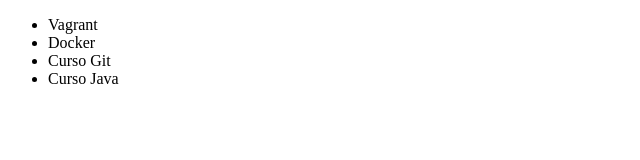
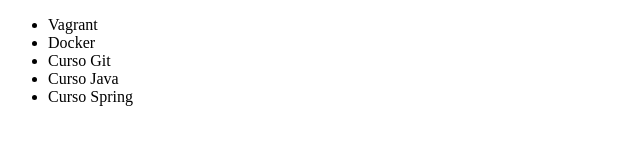
Before and after one commit to jaquemeira/curso-git-alura, a plain HTML site: page index.html in a window 1280 px wide. Shown: the whole page, without its empty margins (0-640 px from the left). Drawn offline with Linux system fonts and the light colour scheme.

Commit message:
Adicionado curso Spring

```diff
--- a/index.html
+++ b/index.html
@@ -10,6 +10,8 @@
         <li>Docker</li>
         <li>Curso Git</li>
         <li>Curso Java</li>
+        <li>Curso Spring</li>
+
     </ul>
 </body>
 </html>
```
